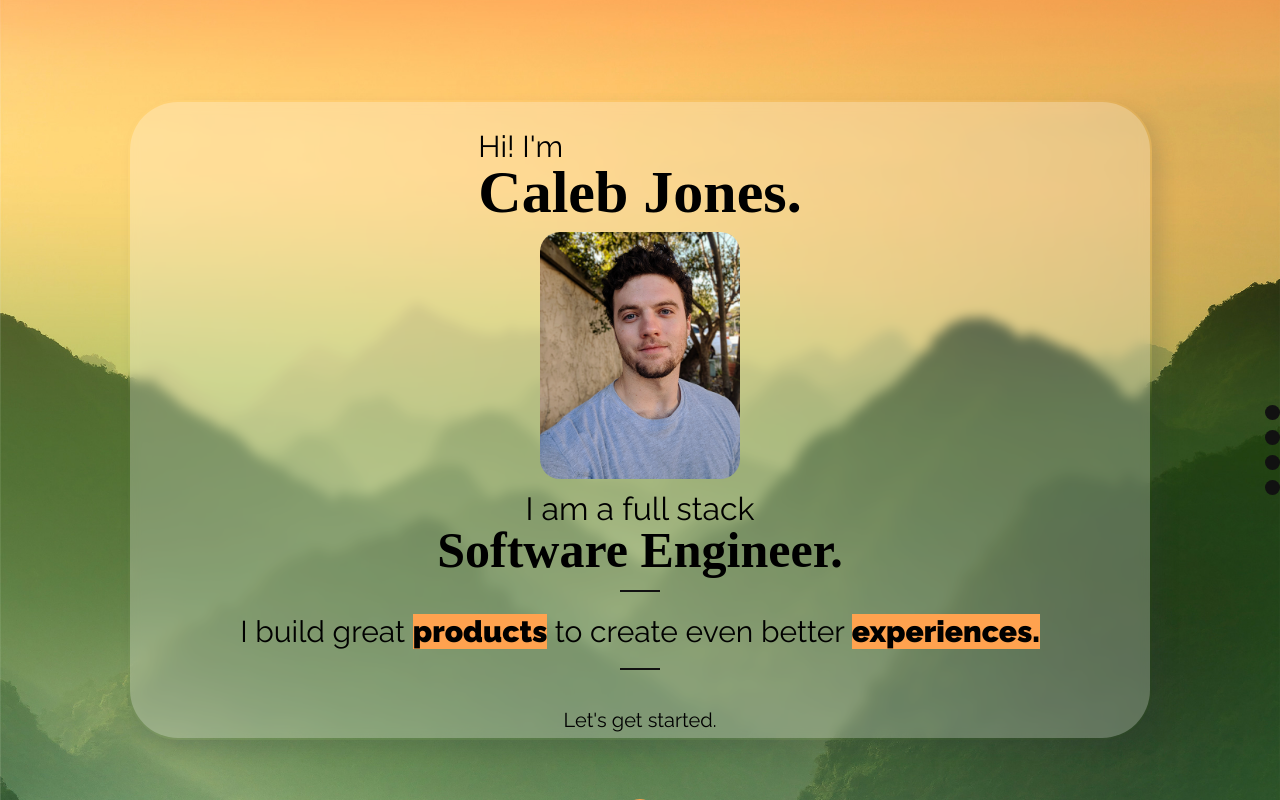
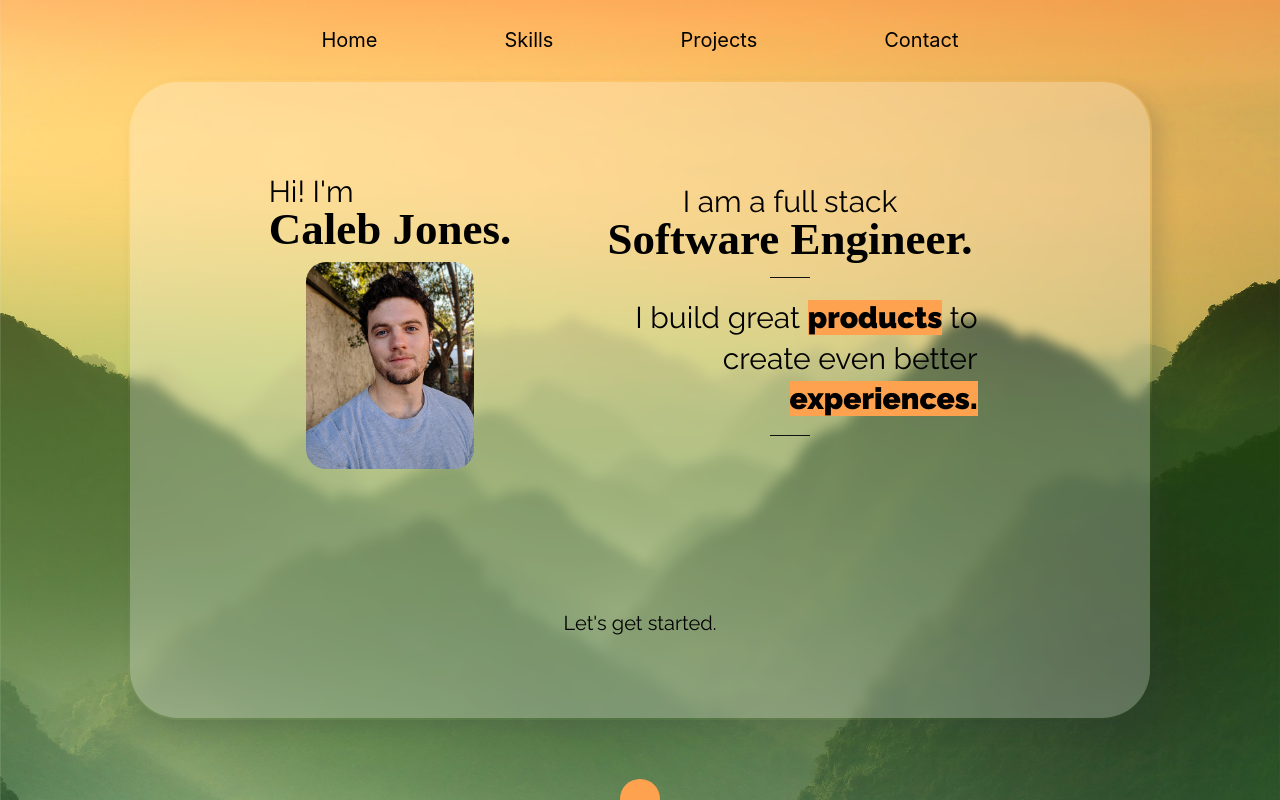
Before and after one commit to calebjo/portfolio-site, a Next.js app: page / in a window 1280 px wide. Built offline with nearby package versions, Linux system fonts and the light colour scheme; a web font is replaced by a local one.

Commit message:
Add responsive styling for home panel

```diff
--- a/pages/components/topNav.jsx
+++ b/pages/components/topNav.jsx
@@ -5,6 +5,12 @@ import Hamburger from './hamburger'
 export default function TopNav() {
     return(
         <div className={styles.topnav}>
+            <div className={styles.topnav__links}>
+                <p>Home</p>
+                <p>Skills</p>
+                <p>Projects</p>
+                <p>Contact</p>
+            </div>
             <Hamburger />
         </div>
     )
--- a/styles/Home.module.css
+++ b/styles/Home.module.css
@@ -88,9 +88,10 @@
     position: absolute;
     top: 0;
     font-size: 4rem;
+    height: 8rem;
 }
 
-.topnav div {
+.topnav > div {
     margin: 0.5rem;
 }
 
@@ -189,11 +190,10 @@
 
 /* Media queries */
 @media (min-width: 600px) {
+    .topnav {
+        position: relative;
+    }
     .topnav__links {
-        display: flex;
-    }
-  /* Show side nav on larger screens */
-    .sidenav {
         display: flex;
     }
 
--- a/styles/home.scss
+++ b/styles/home.scss
@@ -34,14 +34,15 @@
     display: flex;
     flex-direction: column;
     align-items: center;
+    min-width: 55%;
+    padding: 0 1rem;
     .home__profile-intro {
-        width: 100%;
         font-size: clamp(2rem, 2.5vw, 3rem);
         padding: 1rem;
         span {
             font-family: 'Source Serif Pro', serif;
             font-weight: 700;
-            font-size: clamp(4rem, 5vw, 6rem);
+            font-size: clamp(4rem, 5vw, 4.5rem);
         }
     }
     .home__profile-image {
@@ -50,19 +51,13 @@
         img {
             border-radius: 2rem;
         }
-        &::after {
-            position: absolute;
-            content: '';
-            background: #ffa24f;
-            top: 2rem;
-        }
     }
 }
 
 .home__blurbs {
     display: flex;
     flex-direction: column;
-    padding: 1rem;
+    max-width: 500px;
     .home__upper-blurb,
     .home__lower-blurb {
         margin: 0.25rem 0;
@@ -72,13 +67,13 @@
         display: flex;
         flex-direction: column;
         align-items: center;
-        font-size: clamp(1.75rem, 2.5vw, 4rem);
+        font-size: clamp(2rem, 2.5vw, 3rem);
         width: 100%;
         text-align: center;
         span {
             font-family: 'Source Serif Pro', serif;
             font-weight: 700;
-            font-size: clamp(3rem, 4vw, 5rem);
+            font-size: clamp(4rem, 5vw, 4.5rem);
         }
     }
     .home__lower-blurb {
@@ -102,7 +97,7 @@
         content: '';
         background: #111;
         width: 4rem;
-        height: 2px;
+        height: 1px;
         margin: 1.5rem;
     }
 }
@@ -142,6 +137,7 @@
 @media (min-width: 600px) {
     .home__main-panel {
         width: 80%;
+        max-width: 1200px;
         height: 80%;
     }
 
@@ -149,3 +145,22 @@
         align-items: flex-start;
     }
 }
+
+@media (min-width: 900px) {
+    .home__main-panel {
+        justify-content: space-around;
+    }
+
+    .home__upper {
+        flex-direction: row;
+        .home__profile {
+            min-width: 300px;
+        }
+    }
+
+    .home__lower-blurb p {
+        width: 75%;
+        text-align: right;
+    }
+
+}
--- a/styles/projects.scss
+++ b/styles/projects.scss
@@ -12,6 +12,7 @@
     align-items: center;
     width: 20rem;
     height: 6rem;
+    margin-top: 4rem;
     background: #ffa24f;
     border-left: 8px solid #222;
     border-right: 8px solid #222;
--- a/styles/skills.scss
+++ b/styles/skills.scss
@@ -3,7 +3,6 @@
     justify-content: center;
     align-items: center;
     width: 100vw;
-    // height: 100vh;
     font-family: 'Raleway', sans-serif;
 }
 
```
